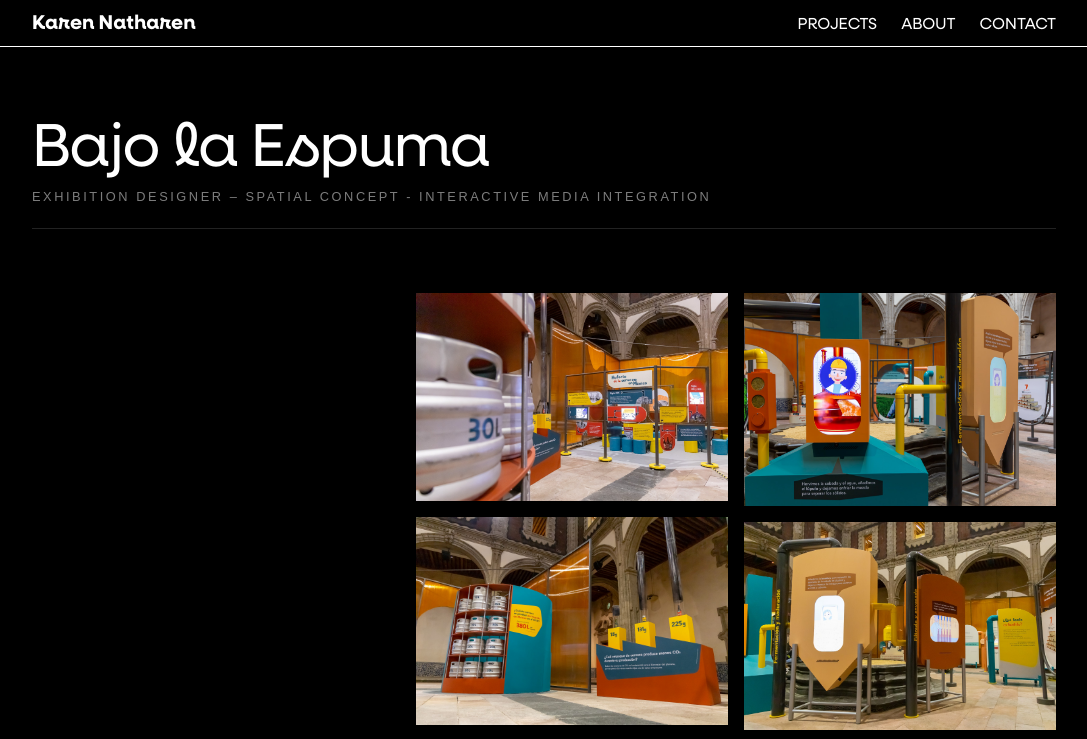
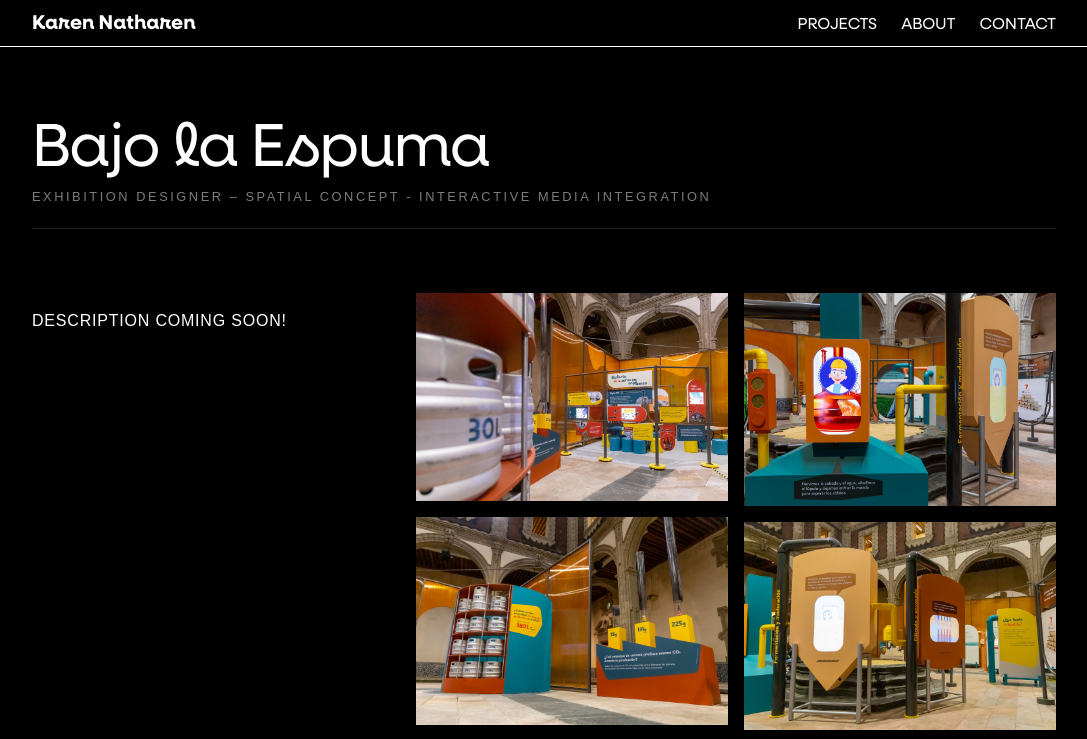
Before and after one commit to ConjecturesandRefutations/Karen-Website, a React (Vite) app: page /project/bajo_la_espuma in a window 1280 px wide. Shown: the top 739 px of the page, without its empty margins (96-1183 px from the left). Built offline with nearby package versions, Linux system fonts and the light colour scheme; a web font is replaced by a local one.

Commit message:
coming soon

```diff
--- a/src/data/projects.js
+++ b/src/data/projects.js
@@ -88,7 +88,7 @@ export const projects = [
   category: "Exhibition Designer – Spatial Concept - Interactive media integration",
   featuredImage: bajoFeatured,
   content: [`
-
+    DESCRIPTION COMING SOON!
   `],
   images: [
     bajoTwo,
```
